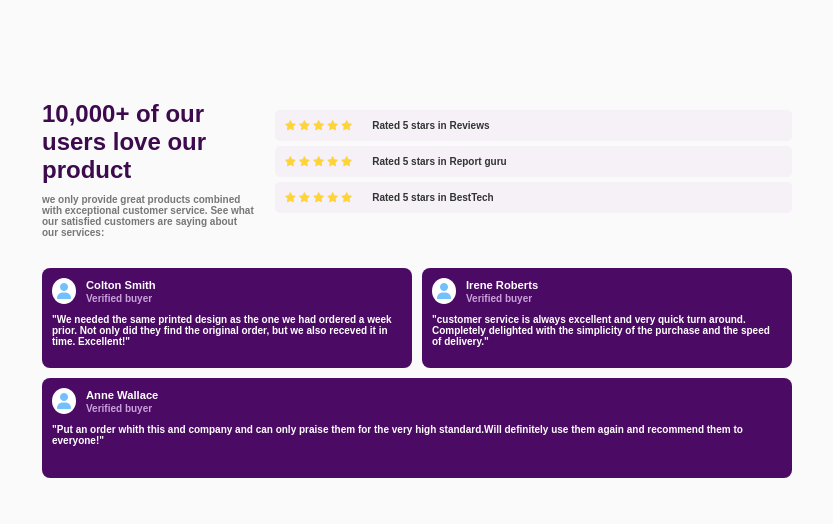
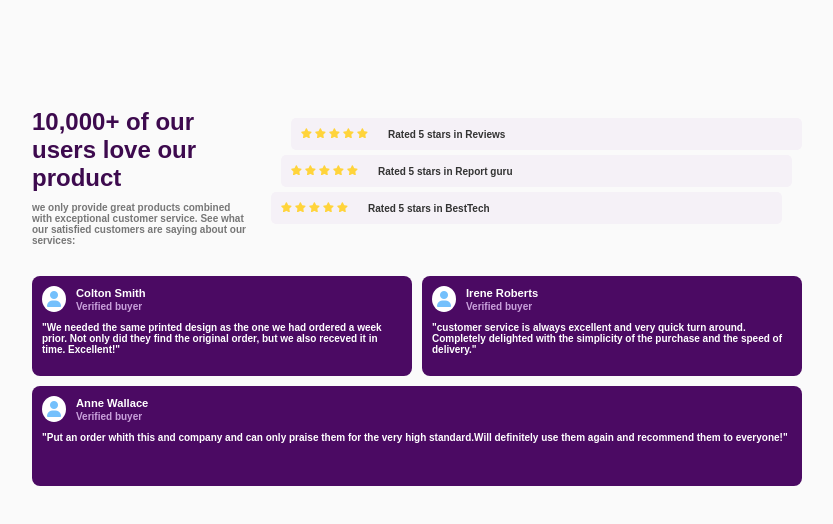
Before and after one commit to Epiphane-code/HTML-CSS-P2, a plain HTML site: page index.html in a window 1280 px wide. Shown: the whole page, without its empty margins (223-1056 px from the left). Drawn offline with Linux system fonts and the light colour scheme.

Commit message:
final cette foid ci

```diff
--- a/index.html
+++ b/index.html
@@ -18,7 +18,7 @@
                 customers are saying about our services:</p>
         </div>
         <div class="header-right flex-column">
-            <div class="header-right-item flex-row">
+            <div class="header-right-item i1 flex-row">
                 <div>
                     <i class="fa-solid fa-star" style="color: #FFD43B;"></i>
                     <i class="fa-solid fa-star" style="color: #FFD43B;"></i>
@@ -28,7 +28,7 @@
                 </div>
                 <div>Rated 5 stars in Reviews</div>
             </div>
-            <div class="header-right-item flex-row">
+            <div class="header-right-item i2 flex-row">
                 <div>
                     <i class="fa-solid fa-star" style="color: #FFD43B;"></i>
                     <i class="fa-solid fa-star" style="color: #FFD43B;"></i>
@@ -38,7 +38,7 @@
                 </div>
                 <div>Rated 5 stars in Report guru</div>
             </div>
-            <div class="header-right-item flex-row">
+            <div class="header-right-item i3 flex-row">
                 <div>
                     <i class="fa-solid fa-star" style="color: #FFD43B;"></i>
                     <i class="fa-solid fa-star" style="color: #FFD43B;"></i>
--- a/style.css
+++ b/style.css
@@ -2,10 +2,12 @@
   margin: 0;
   padding: 0;
   box-sizing: border-box;
+  overflow: hidden;
 }
 
 body {
   display: flex;
+  margin: 8px;
   flex-direction: column;
   align-items: center;
   justify-content: center;
@@ -24,7 +26,7 @@ h2 {
 .container {
   /* padding: 100px 30vw 0 30vw; */
   margin-top: 100px;
-  width: 750px;
+  width: 770px;
 }
 
 .flex-column {
@@ -58,10 +60,32 @@ p {
   padding-top: 10px;
   gap: 5px;
 }
+.header-right > :nth-child(1) {
+  margin-left: 20px;
+  margin-right: 0;
+
+}
+.header-right > :nth-child(2) {
+  margin-left: 10px;
+  margin-right: 10px;
+
+}
+.header-right > :nth-child(3) {
+  margin-left: 0;
+  margin-right: 20px;
+
+}
+
+
+
+
+
+
 
 .header-right-item {
   display: flex;
   align-items: center;
+  width: auto;
   padding: 10px;
   background-color: #f5f1f7;
   border-radius: 5px;
```
Also changed, not shown: img/README.png (deleted), img/Red.png (added), 1 other file.
